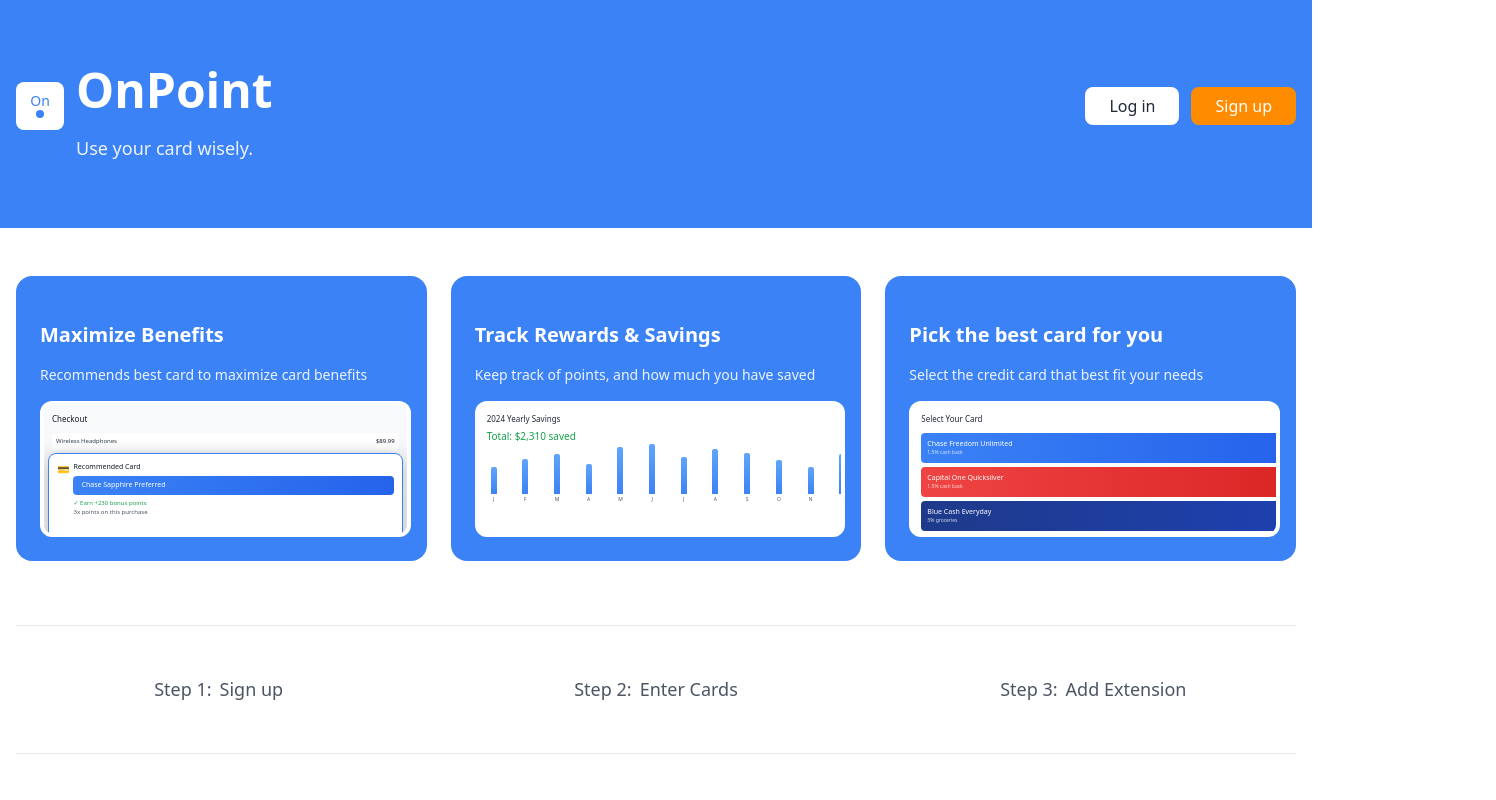
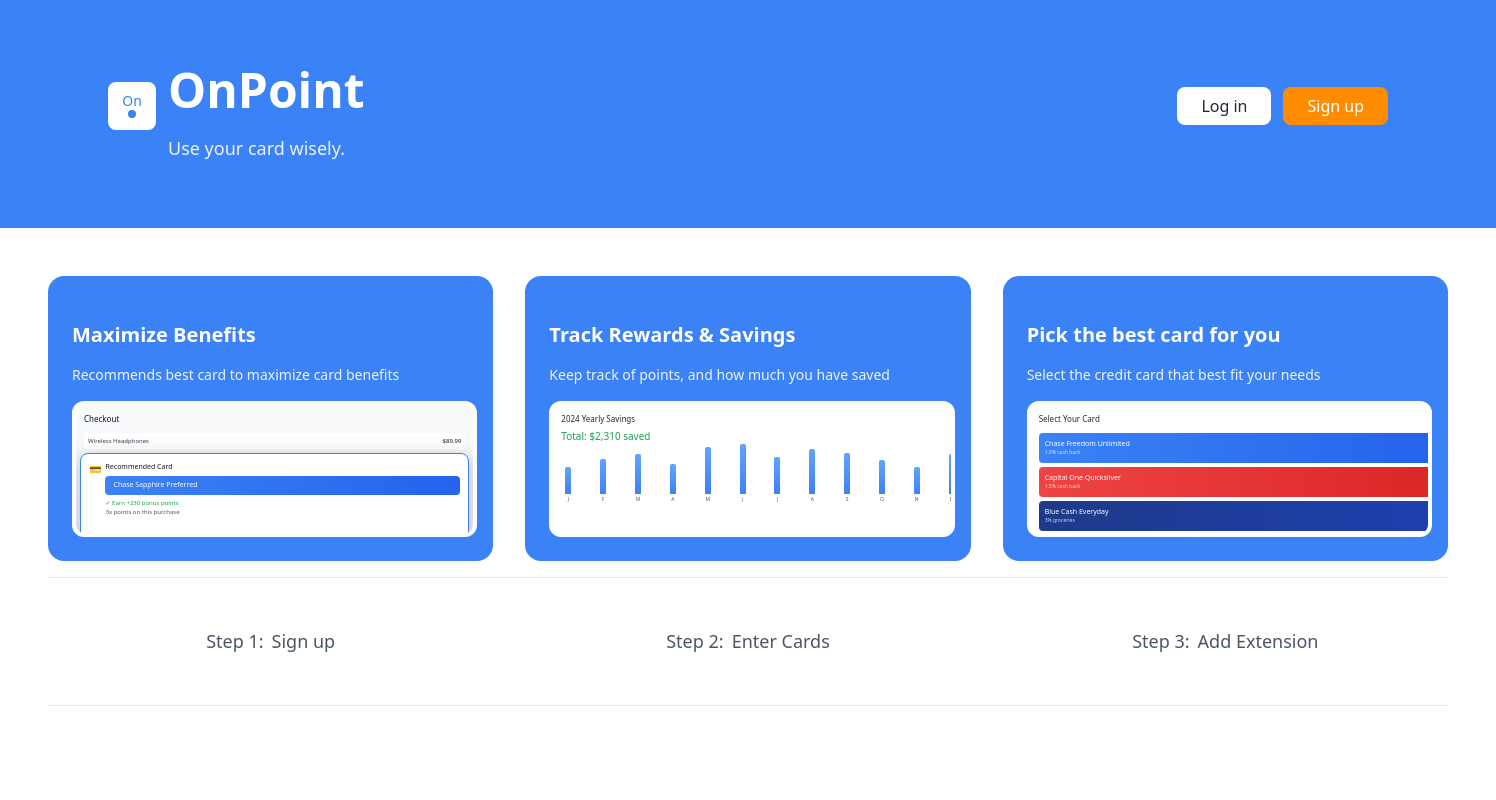
Before and after one commit to alexperalejo/OnPoint, a React app in the folder onpoint-cc-rewards/frontend/: page /dashboard in a window 1280 px wide. Shown: the top 800 px of the page, 1496 px wide, since content can reach past the window. Built offline with nearby package versions, Linux system fonts and the light colour scheme; the HTML template or start-up script is replaced by a standard one.

Commit message:
Homepage ready

```diff
--- a/onpoint-cc-rewards/frontend/src/App.css
+++ b/onpoint-cc-rewards/frontend/src/App.css
@@ -1,46 +1,4 @@
-/*#root {
-  max-width: 1280px;
-  margin: 0 auto;
-  padding: 2rem;
-  text-align: center;
-}
-
-.logo {
-  height: 6em;
-  padding: 1.5em;
-  will-change: filter;
-  transition: filter 300ms;
-}
-.logo:hover {
-  filter: drop-shadow(0 0 2em #646cffaa);
-}
-.logo.react:hover {
-  filter: drop-shadow(0 0 2em #61dafbaa);
-}
-
-@keyframes logo-spin {
-  from {
-    transform: rotate(0deg);
-  }
-  to {
-    transform: rotate(360deg);
-  }
-}
-
-@media (prefers-reduced-motion: no-preference) {
-  a:nth-of-type(2) .logo {
-    animation: logo-spin infinite 20s linear;
-  }
-}
-
-.card {
-  padding: 2em;
-}
-
-.read-the-docs {
-  color: #888;
-}
-*/
+/*App css*/
 .app {
   width: auto;
   min-height: 100vh;
@@ -48,7 +6,8 @@
 }
 
 .main-content {
-  max-width: 80rem;
+  width: 100%;
+  max-width: 1400px; /* adjust if needed */
   margin: 0 auto;
-  padding: 3rem 1rem;
+  padding: 2rem 3rem;
 }
--- a/onpoint-cc-rewards/frontend/src/components/FeatureCards/FeatureCards.css
+++ b/onpoint-cc-rewards/frontend/src/components/FeatureCards/FeatureCards.css
@@ -3,15 +3,17 @@
 .feature-cards-grid {
   display: grid;
   grid-template-columns: 1fr;
-  gap: 1.5rem;
-  margin-bottom: 4rem;
+  gap: 2rem;
+  width: 100%;
+  padding: 1rem 0;
 }
 
-@media (min-width: 768px) {
+@media (min-width: 1024px) {
   .feature-cards-grid {
     grid-template-columns: repeat(3, 1fr);
   }
 }
+
 
 .feature-card {
   background-color: #3B82F6;
```
